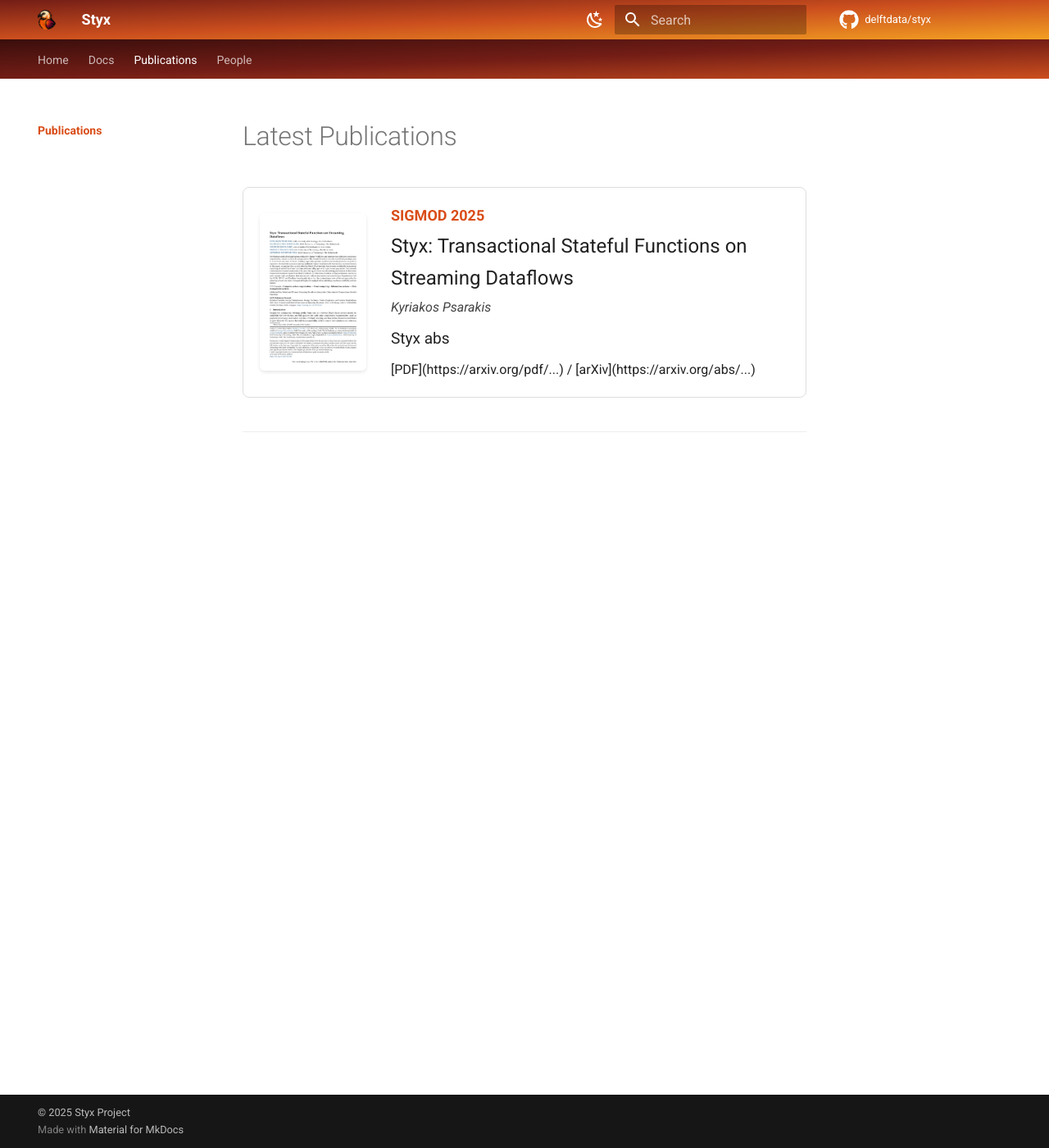
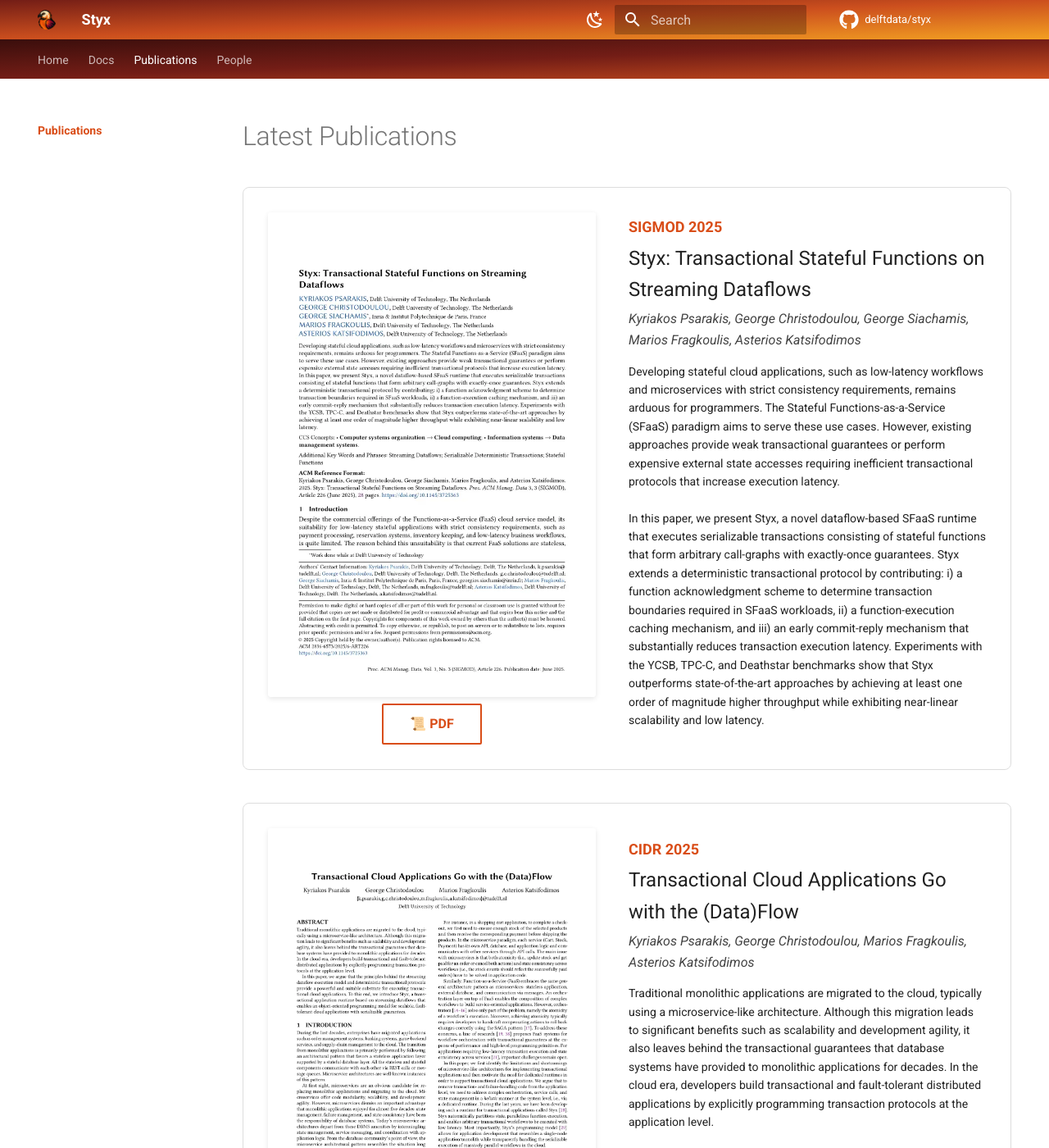
Before and after one commit to delftdata/styx, an MkDocs documentation site: the page built from docs/publications.md, in a window 1280 px wide and 1400 px high. Shown: the whole window at 82% size. Built offline with MkDocs 1.6.1 and Material for MkDocs 9.7.7, drawn with Linux system fonts in a browser that asks for light colours; comment, search, counter and statistics services are not loaded; some of the changed text lies outside the part shown.

Commit message:
finalize the publications page

```diff
--- a/docs/publications.md
+++ b/docs/publications.md
@@ -1,22 +1,101 @@
+---
+hide:
+  - toc
+---
+
 # Latest Publications
 
-
 <div class="pub-entry">
-  <img src="/assets/publications/styx-pub.webp" alt="Styx paper" class="pub-thumb" />
+    <div style="text-align: center;">
+        <img src="/assets/publications/styx-pub.webp" class="pub-thumb" />
+        <div>
+        <a href="/assets/publications/styx.pdf" class="md-button ghost-button" target="_blank">
+            📜 PDF
+        </a>
+        </div>
+    </div>
 
   <div class="pub-meta">
     <div class="pub-venue">SIGMOD 2025</div>
     <div class="pub-title">Styx: Transactional Stateful Functions on Streaming Dataflows</div>
     <div class="pub-authors">
-      Kyriakos Psarakis
+      Kyriakos Psarakis, George Christodoulou, George Siachamis, Marios Fragkoulis, Asterios Katsifodimos
     </div>
     <div class="pub-abstract">
-      Styx abs
-    </div>
-    <div class="pub-links">
-      [PDF](https://arxiv.org/pdf/...) / [arXiv](https://arxiv.org/abs/...)
+    <p>
+      Developing stateful cloud applications, such as low-latency workflows and microservices with strict consistency requirements,
+      remains arduous for programmers. The Stateful Functions-as-a-Service (SFaaS) paradigm aims to serve these use cases.
+      However, existing approaches provide weak transactional guarantees or perform expensive external state accesses requiring
+      inefficient transactional protocols that increase execution latency.
+    <br><br>
+      In this paper, we present Styx, a novel dataflow-based SFaaS runtime that executes serializable transactions consisting of stateful functions
+      that form arbitrary call-graphs with exactly-once guarantees. Styx extends a deterministic transactional protocol by contributing:
+      i) a function acknowledgment scheme to determine transaction boundaries required in SFaaS workloads,
+      ii) a function-execution caching mechanism,
+     and iii) an early commit-reply mechanism that substantially reduces transaction execution latency.
+     Experiments with the YCSB, TPC-C, and Deathstar benchmarks show that Styx outperforms state-of-the-art approaches
+     by achieving at least one order of magnitude higher throughput while exhibiting near-linear scalability and low latency.
+    </p>
     </div>
   </div>
 </div>
 
----
+<div class="pub-entry">
+    <div style="text-align: center;">
+        <img src="/assets/publications/styx_cidr-pub.webp" class="pub-thumb" />
+        <div>
+        <a href="/assets/publications/styx_cidr.pdf" class="md-button ghost-button" target="_blank">
+            📜 PDF
+        </a>
+        </div>
+    </div>
+  <div class="pub-meta">
+    <div class="pub-venue">CIDR 2025</div>
+    <div class="pub-title">Transactional Cloud Applications Go with the (Data)Flow</div>
+    <div class="pub-authors">
+      Kyriakos Psarakis, George Christodoulou, Marios Fragkoulis, Asterios Katsifodimos
+    </div>
+    <div class="pub-abstract">
+      <p>Traditional monolithic applications are migrated to the cloud, typically using a microservice-like architecture.
+Although this migration leads to significant benefits such as scalability and development agility, it also leaves behind
+the transactional guarantees that database systems have provided to monolithic applications for decades. In the cloud era,
+developers build transactional and fault-tolerant distributed applications by explicitly programming transaction protocols
+at the application level.<br><br>In this paper, we argue that the principles behind the streaming dataflow execution model
+and deterministic transactional protocols provide a powerful and suitable substrate for executing transactional cloud applications.
+To this end, we introduce Styx, a transactional application runtime based on streaming dataflows that enables an object-oriented programming
+model for scalable, fault-tolerant cloud applications with serializable guarantees.</p>
+    </div>
+  </div>
+</div>
+
+<div class="pub-entry">
+    <div style="text-align: center;">
+        <img src="/assets/publications/stateflow-pub.webp" class="pub-thumb" />
+        <div>
+        <a href="/assets/publications/stateflow.pdf" class="md-button ghost-button" target="_blank">
+            📜 PDF
+        </a>
+        </div>
+    </div>
+
+  <div class="pub-meta">
+    <div class="pub-venue">EDBT 2024</div>
+    <div class="pub-title">Stateful Entities: Object-oriented Cloud Applications as Distributed Dataflows</div>
+    <div class="pub-authors">
+      Kyriakos Psarakis, Wouter Zorgdrager, Marios Fragkoulis, Guido Salvaneschi, Asterios Katsifodimos
+    </div>
+    <div class="pub-abstract">
+      <p>Although the cloud has reached a state of robustness, the burden of using its resources falls on the shoulders of
+programmers who struggle to keep up with ever-growing cloud infrastructure services and abstractions. As a result,
+state management, scaling, operation, and failure management of scalable cloud applications, require disproportionately
+more effort than developing the applications&apos; actual business logic.<br><br>Our vision aims to raise the abstraction
+level for programming scalable cloud applications by compiling stateful entities -- &nbsp;a programming model enabling
+imperative transactional programs authored in Python -- &nbsp;into stateful streaming dataflows. We propose a compiler
+pipeline that analyzes the abstract syntax tree of stateful entities and transforms them into an intermediate representation
+based on stateful dataflow graphs. It then compiles that intermediate representation into different dataflow engines, leveraging
+their exactly-once message processing guarantees to prevent state or failure management primitives from "leaking"
+into the level of the programming model. Preliminary experiments with a proof of concept implementation show that despite program
+transformation and translation to dataflows, stateful entities can perform at sub-100ms latency even for transactional workloads.</p>
+    </div>
+  </div>
+</div>
--- a/docs/stylesheets/extra.css
+++ b/docs/stylesheets/extra.css
@@ -114,18 +114,20 @@ a.md-button.ghost-button {
 
 .pub-entry {
   display: flex;
-  gap: 1.5rem;
+  gap: 2rem;
   margin-bottom: 2rem;
+  padding: 1.5rem;
   border: 1px solid #ddd;
-  padding: 1rem;
   border-radius: 8px;
   align-items: center;
+  max-width: 100%;
 }
 
 .pub-thumb {
-  width: 130px;
-  border-radius: 6px;
-  box-shadow: 0 2px 4px rgba(0,0,0,0.1);
+  width: 400px;
+  height: auto;
+  border-radius: 4px;
+  box-shadow: 0 2px 6px rgba(0,0,0,0.1);
 }
 
 .pub-meta {
@@ -151,14 +153,8 @@ a.md-button.ghost-button {
 }
 
 .pub-abstract {
-  font-size: 0.95rem;
+  font-size: 0.7rem;
   margin-bottom: 0.5rem;
-}
-
-.pub-links a {
-  margin-right: 0.75rem;
-  font-weight: bold;
-  color: var(--primary-color);
 }
 
 /* People Styling */
```
Also changed, not shown: docs/assets/publications/stateflow-pub.webp (added), docs/assets/publications/styx_cidr-pub.webp (added), 4 other files.
